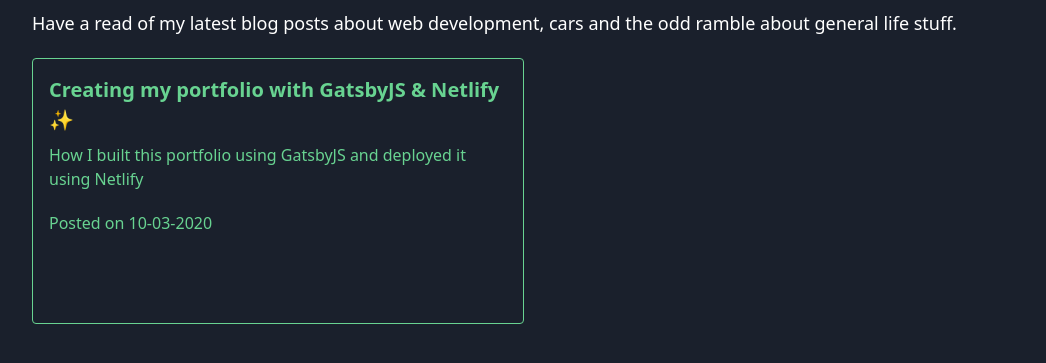
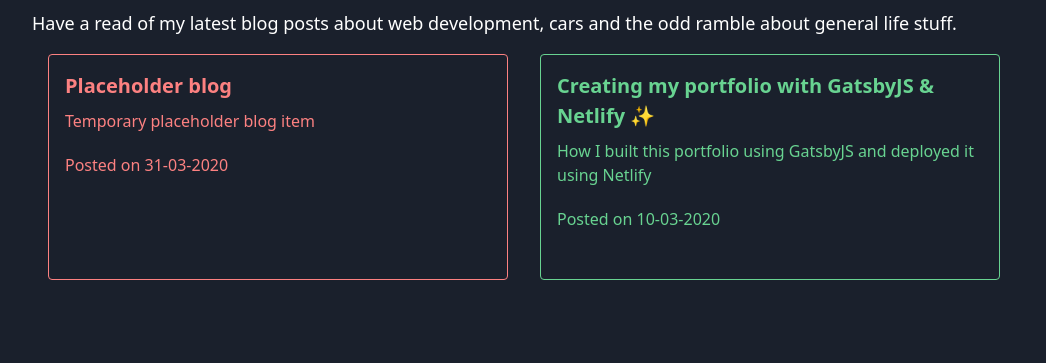
Before and after one commit to PatrickWhitehouse/gatsby-portfolio, a Gatsby site: page /blog in a window 1280 px wide. Shown: the part 151-514 px from the top of the page, without its empty margins (116-1162 px from the left). Built offline with nearby package versions, Linux system fonts and the light colour scheme; Gatsby itself is replaced by a stand-in of ours.

Commit message:
add new contetn

```diff
--- a/src/pages/blog.js
+++ b/src/pages/blog.js
@@ -40,10 +40,10 @@
               <Link
                 key={node.id}
                 to={node.frontmatter.path}
-                className="lg:w-1/2"
+                className="lg:w-1/2 p-4"
               >
                 <div
-                  className={`w-full h-full my-5 text-${node.frontmatter.css}-400 border border-${node.frontmatter.css}-400 rounded p-4 flex flex-col justify-between leading-normal`}
+                  className={`w-full h-full text-${node.frontmatter.css}-400 border border-${node.frontmatter.css}-400 rounded p-4 flex flex-col justify-between leading-normal`}
                 >
                   <div className="mb-8">
                     <div className="font-bold text-xl mb-2">
--- a/src/posts/2020/10-03-2020-portfolio-gatsby.mdx
+++ b/src/posts/2020/10-03-2020-portfolio-gatsby.mdx
@@ -19,3 +19,5 @@
 One feature I love about Gatsby is the ability to create pages dynamically using the createPage API. Although I don't fully understand how this works (yet), I used Gatsby's docs to help me setup createPage to generate pages for my blogs, which are written in MDX. Gatsby's documentation is up there at the top of the leaderboard.
 
 This site is effortlessly hosted and deployed via Netlify. The second I make a change to my master branch on my GitHub repo, Netlify triggers the build and my changes are live within seconds.
+
+If you're interested in reading my code which has been used to generate this site, here is a link to my [GitHub repository](https://github.com/PatrickWhitehouse/gatsby-portfolio).
--- /dev/null
+++ b/src/posts/2020/31-10-2020-placeholder-blog.mdx
@@ -0,0 +1,8 @@
+---
+path: "/blog/placeholder-blog"
+date: "31-03-2020"
+title: "Placeholder blog"
+description: "Temporary placeholder blog item"
+css: "red"
+published: true
+---
--- a/src/styles/global.css
+++ b/src/styles/global.css
@@ -16,3 +16,9 @@
 .blog-post p {
   @apply my-5;
 }
+.blog-post main a {
+  @apply text-green-500 underline font-medium transition duration-500 ease-in-out;
+}
+.blog-post main a:hover {
+  @apply text-green-300;
+}
```
